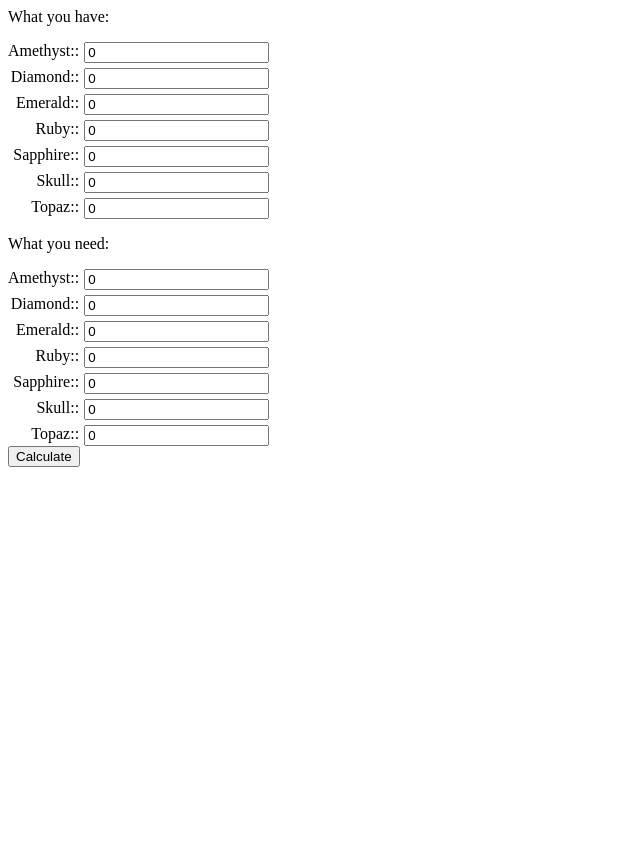
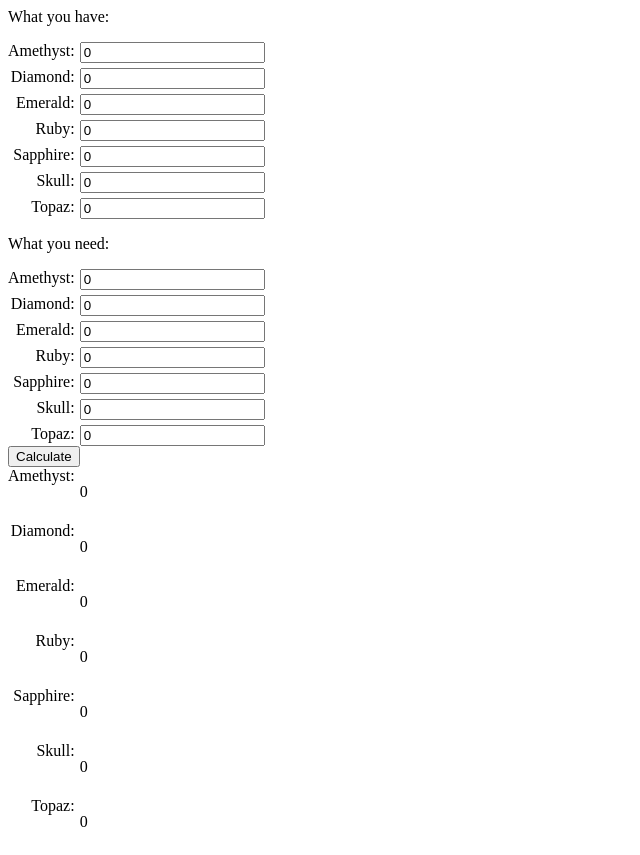
Before and after one commit to jfkelley/d4gemcrafting, a plain HTML site: page docs/index.html in a window 1280 px wide. Shown: the whole page, without its empty margins (0-640 px from the left). Before the commit the page ends 800 px from the top, so only its background shows below. Drawn offline with Linux system fonts and the light colour scheme.

Commit message:
Output to page instead of just console.

```diff
--- a/docs/index.html
+++ b/docs/index.html
@@ -74,8 +74,23 @@ function calculate() {
             },
         },
         "ints": {"am_craft": 1, "di_craft": 1, "em_craft": 1, "ru_craft": 1, "sa_craft": 1, "sk_craft": 1, "to_craft": 1}
+    };
+    result = solver.Solve(model);
+    console.log(result);
+    if (result.feasible) {
+        document.getElementById("am_craft").innerHTML = result["am_craft"] || 0;
+        document.getElementById("di_craft").innerHTML = result["di_craft"] || 0;
+        document.getElementById("em_craft").innerHTML = result["em_craft"] || 0;
+        document.getElementById("ru_craft").innerHTML = result["ru_craft"] || 0;
+        document.getElementById("sa_craft").innerHTML = result["sa_craft"] || 0;
+        document.getElementById("sk_craft").innerHTML = result["sk_craft"] || 0;
+        document.getElementById("to_craft").innerHTML = result["to_craft"] || 0;
+        document.getElementById("results").hidden = false;
+        document.getElementById("failure").hidden = true;
+    } else {
+        document.getElementById("results").hidden = true;
+        document.getElementById("failure").hidden = false;
     }
-    console.log(solver.Solve(model));
 }
         </script>
         <style>
@@ -91,38 +106,59 @@ div.grid-form label:after { content: ":"; }
     <body>
         <p>What you have:</p>
         <div class="grid-form">
-            <label for="am_cur">Amethyst:</label>
+            <label for="am_cur">Amethyst</label>
             <input type="number" id="am_cur" name="am_cur" min="0" value="0" />
-            <label for="di_cur">Diamond:</label>
+            <label for="di_cur">Diamond</label>
             <input type="number" id="di_cur" name="di_cur" min="0" value="0" />
-            <label for="em_cur">Emerald:</label>
+            <label for="em_cur">Emerald</label>
             <input type="number" id="em_cur" name="em_cur" min="0" value="0" />
-            <label for="ru_cur">Ruby:</label>
+            <label for="ru_cur">Ruby</label>
             <input type="number" id="ru_cur" name="ru_cur" min="0" value="0" />
-            <label for="sa_cur">Sapphire:</label>
+            <label for="sa_cur">Sapphire</label>
             <input type="number" id="sa_cur" name="sa_cur" min="0" value="0" />
-            <label for="sk_cur">Skull:</label>
+            <label for="sk_cur">Skull</label>
             <input type="number" id="sk_cur" name="sk_cur" min="0" value="0" />
-            <label for="to_cur">Topaz:</label>
+            <label for="to_cur">Topaz</label>
             <input type="number" id="to_cur" name="to_cur" min="0" value="0" />
         </div>
         <p>What you need:</p>
         <div class="grid-form">
-            <label for="am_need">Amethyst:</label>
+            <label for="am_need">Amethyst</label>
             <input type="number" id="am_need" name="am_need" min="0" value="0" />
-            <label for="di_need">Diamond:</label>
+            <label for="di_need">Diamond</label>
             <input type="number" id="di_need" name="di_need" min="0" value="0" />
-            <label for="em_need">Emerald:</label>
+            <label for="em_need">Emerald</label>
             <input type="number" id="em_need" name="em_need" min="0" value="0" />
-            <label for="ru_need">Ruby:</label>
+            <label for="ru_need">Ruby</label>
             <input type="number" id="ru_need" name="ru_need" min="0" value="0" />
-            <label for="sa_need">Sapphire:</label>
+            <label for="sa_need">Sapphire</label>
             <input type="number" id="sa_need" name="sa_need" min="0" value="0" />
-            <label for="sk_need">Skull:</label>
+            <label for="sk_need">Skull</label>
             <input type="number" id="sk_need" name="sk_need" min="0" value="0" />
-            <label for="to_need">Topaz:</label>
+            <label for="to_need">Topaz</label>
             <input type="number" id="to_need" name="to_need" min="0" value="0" />
         </div>
-        <button onclick="calculate()">Calculate</button>
+        <div>
+            <button onclick="calculate()">Calculate</button>
+        </div>
+        <div id="results" class="grid-form" hidden>
+            <label for="am_craft">Amethyst</label>
+            <p id="am_craft">0</p>
+            <label for="di_craft">Diamond</label>
+            <p id="di_craft">0</p>
+            <label for="em_craft">Emerald</label>
+            <p id="em_craft">0</p>
+            <label for="ru_craft">Ruby</label>
+            <p id="ru_craft">0</p>
+            <label for="sa_craft">Sapphire</label>
+            <p id="sa_craft">0</p>
+            <label for="sk_craft">Skull</label>
+            <p id="sk_craft">0</p>
+            <label for="to_craft">Topaz</label>
+            <p id="to_craft">0</p>
+        </div>
+        <div id="failure" hidden>
+            <p>Not possible to craft.</p>
+        </div>
     </body>
 </html>
```
